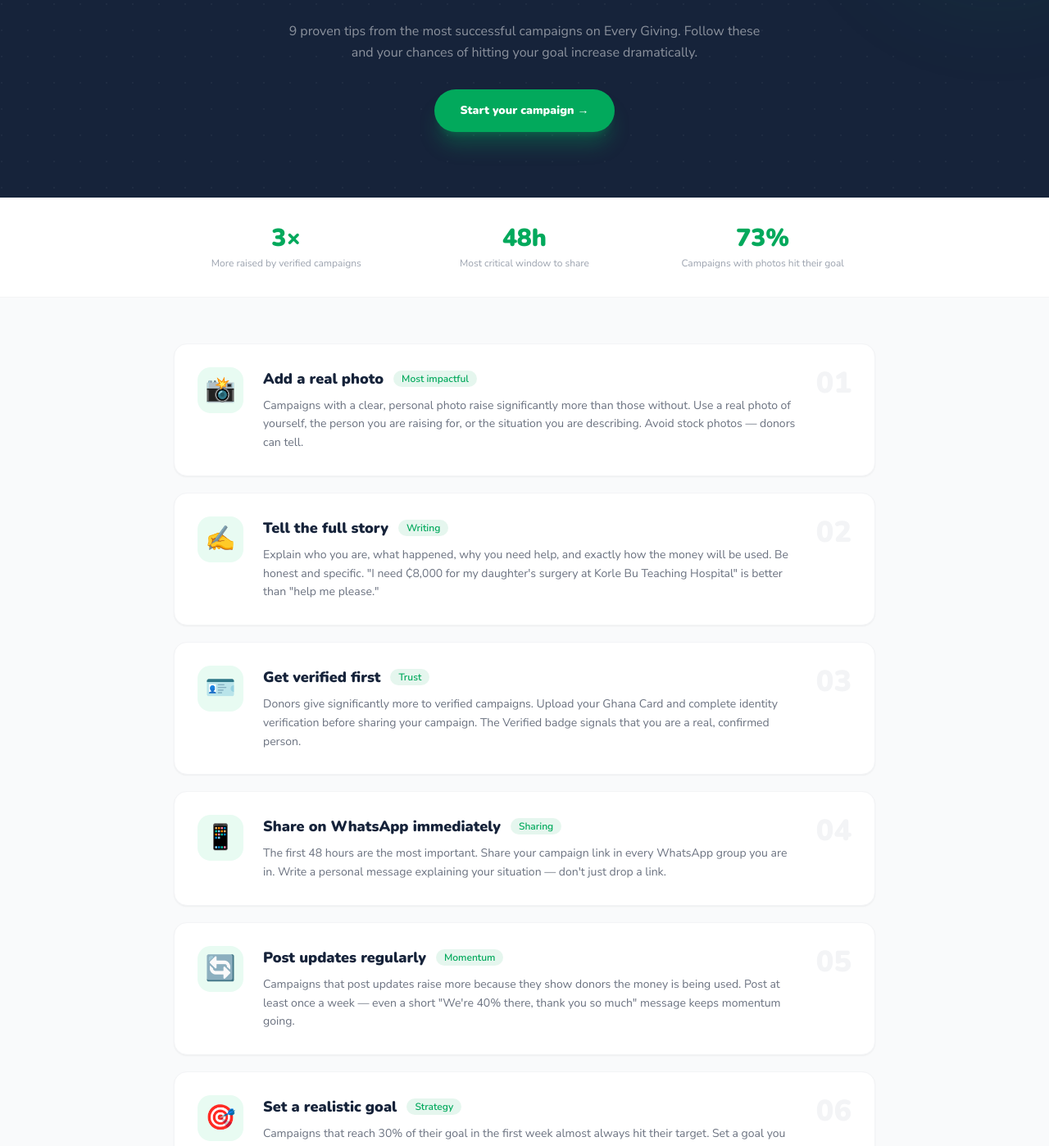
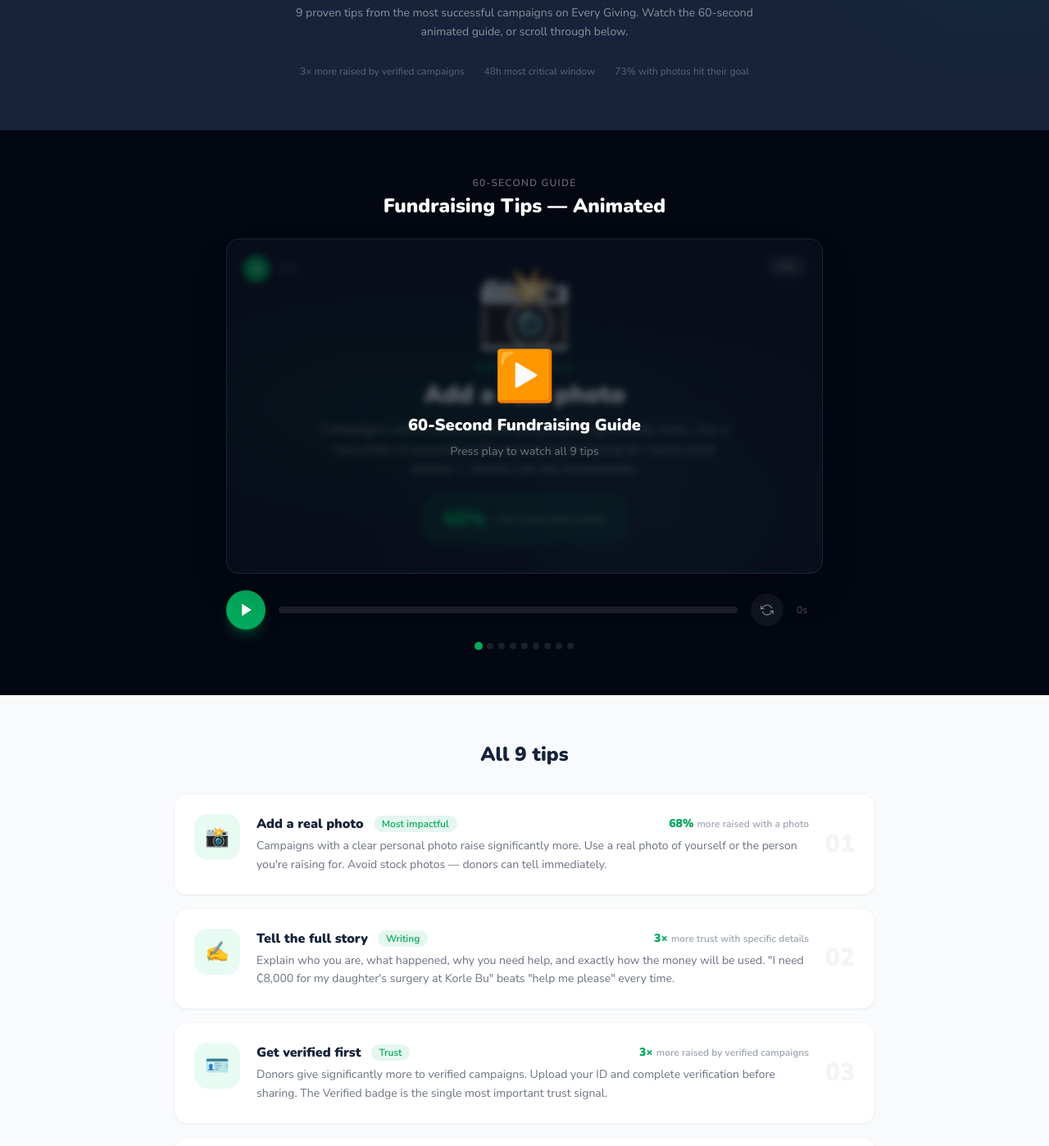
Before and after one commit to jefferyofosu1-cyber/everygivinggh, a Next.js app: page /fundraising-tips in a window 1280 px wide. Shown: the part 286-1684 px from the top of the page at 82% size. Built offline with nearby package versions, Linux system fonts and the light colour scheme; no server answers.

Commit message:
Add files via upload

```diff
--- a/app/fundraising-tips/page.tsx
+++ b/app/fundraising-tips/page.tsx
@@ -1,114 +1,222 @@
+'use client'
+import { useState, useEffect, useRef } from 'react'
 import Link from 'next/link'
 import Navbar from '@/components/layout/Navbar'
 import Footer from '@/components/layout/Footer'
 
 const TIPS = [
-  {
-    n: '01', icon: '📸', title: 'Add a real photo',
-    body: 'Campaigns with a clear, personal photo raise significantly more than those without. Use a real photo of yourself, the person you are raising for, or the situation you are describing. Avoid stock photos — donors can tell.',
-    tag: 'Most impactful',
-  },
-  {
-    n: '02', icon: '✍️', title: 'Tell the full story',
-    body: 'Explain who you are, what happened, why you need help, and exactly how the money will be used. Be honest and specific. "I need ₵8,000 for my daughter\'s surgery at Korle Bu Teaching Hospital" is better than "help me please."',
-    tag: 'Writing',
-  },
-  {
-    n: '03', icon: '🪪', title: 'Get verified first',
-    body: 'Donors give significantly more to verified campaigns. Upload your Ghana Card and complete identity verification before sharing your campaign. The Verified badge signals that you are a real, confirmed person.',
-    tag: 'Trust',
-  },
-  {
-    n: '04', icon: '📱', title: 'Share on WhatsApp immediately',
-    body: 'The first 48 hours are the most important. Share your campaign link in every WhatsApp group you are in. Write a personal message explaining your situation — don\'t just drop a link.',
-    tag: 'Sharing',
-  },
-  {
-    n: '05', icon: '🔄', title: 'Post updates regularly',
-    body: 'Campaigns that post updates raise more because they show donors the money is being used. Post at least once a week — even a short "We\'re 40% there, thank you so much" message keeps momentum going.',
-    tag: 'Momentum',
-  },
-  {
-    n: '06', icon: '🎯', title: 'Set a realistic goal',
-    body: 'Campaigns that reach 30% of their goal in the first week almost always hit their target. Set a goal you can realistically achieve. You can always raise more — but setting too high a goal can make your campaign look unsuccessful.',
-    tag: 'Strategy',
-  },
-  {
-    n: '07', icon: '🙏', title: 'Thank every donor personally',
-    body: 'When someone donates, send them a personal thank you on WhatsApp or by phone. This creates a connection and they often share your campaign further. Donors who feel appreciated become your biggest advocates.',
-    tag: 'Relationships',
-  },
-  {
-    n: '08', icon: '📣', title: 'Ask people to share, not just donate',
-    body: 'Most people cannot donate but many can share. Explicitly ask people to share your campaign even if they cannot give. One share from the right person can unlock 10 new donors.',
-    tag: 'Growth',
-  },
-  {
-    n: '09', icon: '📊', title: 'Show evidence and proof',
-    body: 'If you are raising for medical costs, upload a photo of the hospital bill or doctor\'s letter. If it is for education, show the school fees invoice. Evidence builds trust and removes doubt from potential donors.',
-    tag: 'Credibility',
-  },
+  { n:'01', icon:'📸', title:'Add a real photo', tag:'Most impactful', body:'Campaigns with a clear personal photo raise significantly more. Use a real photo of yourself or the person you\'re raising for. Avoid stock photos — donors can tell immediately.', stat:'68%', statLabel:'more raised with a photo' },
+  { n:'02', icon:'✍️', title:'Tell the full story', tag:'Writing', body:'Explain who you are, what happened, why you need help, and exactly how the money will be used. "I need ₵8,000 for my daughter\'s surgery at Korle Bu" beats "help me please" every time.', stat:'3×', statLabel:'more trust with specific details' },
+  { n:'03', icon:'🪪', title:'Get verified first', tag:'Trust', body:'Donors give significantly more to verified campaigns. Upload your ID and complete verification before sharing. The Verified badge is the single most important trust signal.', stat:'3×', statLabel:'more raised by verified campaigns' },
+  { n:'04', icon:'📱', title:'Share on WhatsApp immediately', tag:'Sharing', body:'The first 48 hours are critical. Share your link in every WhatsApp group you\'re in — write a personal message, not just a link drop. Early momentum is everything.', stat:'48h', statLabel:'most critical window to share' },
+  { n:'05', icon:'🔄', title:'Post updates regularly', tag:'Momentum', body:'Campaigns that post updates raise more. Show donors the money is being used well. Even a short "We\'re 40% there — thank you!" keeps momentum going.', stat:'2×', statLabel:'more raised by campaigns with updates' },
+  { n:'06', icon:'🎯', title:'Set a realistic goal', tag:'Strategy', body:'Campaigns that reach 30% in the first week almost always hit their target. Set a goal you can achieve — you can always raise more. Too high a goal looks like failure.', stat:'30%', statLabel:'in week 1 predicts success' },
+  { n:'07', icon:'🙏', title:'Thank every donor personally', tag:'Relationships', body:'When someone donates, send them a personal WhatsApp thank you. Donors who feel appreciated become your biggest advocates and often share your campaign further.', stat:'5×', statLabel:'more shares from thanked donors' },
+  { n:'08', icon:'📣', title:'Ask people to share, not just donate', tag:'Growth', body:'Most people can\'t donate but can share. Explicitly say "even if you can\'t give, please share." One share from the right person can unlock 10 new donors.', stat:'1 share', statLabel:'can reach 50+ new people' },
+  { n:'09', icon:'📊', title:'Show evidence and proof', tag:'Credibility', body:'Upload a photo of the hospital bill, school fees invoice, or doctor\'s letter. Evidence removes doubt. Transparency builds trust that translates directly into more donations.', stat:'73%', statLabel:'donors want to see proof' },
 ]
 
+// 60-second animation — each tip shown for ~6.5s
+const TOTAL_DURATION = 60000
+const TIP_DURATION = TOTAL_DURATION / TIPS.length
+
 export default function FundraisingTipsPage() {
+  const [playing, setPlaying] = useState(false)
+  const [currentTip, setCurrentTip] = useState(0)
+  const [progress, setProgress] = useState(0)
+  const [tipProgress, setTipProgress] = useState(0)
+  const intervalRef = useRef<NodeJS.Timeout | null>(null)
+  const startTimeRef = useRef<number>(0)
+  const pausedAtRef = useRef<number>(0)
+
+  useEffect(() => {
+    if (!playing) return
+    const start = Date.now() - pausedAtRef.current
+
+    const tick = () => {
+      const elapsed = Date.now() - start
+      const total = Math.min(elapsed / TOTAL_DURATION, 1)
+      const tipIdx = Math.min(Math.floor(elapsed / TIP_DURATION), TIPS.length - 1)
+      const tp = ((elapsed % TIP_DURATION) / TIP_DURATION) * 100
+
+      setProgress(total * 100)
+      setCurrentTip(tipIdx)
+      setTipProgress(tp)
+
+      if (total >= 1) {
+        setPlaying(false)
+        pausedAtRef.current = 0
+        setProgress(100)
+        setTipProgress(100)
+      }
+    }
+
+    intervalRef.current = setInterval(tick, 50)
+    return () => { if (intervalRef.current) clearInterval(intervalRef.current) }
+  }, [playing])
+
+  const handlePlayPause = () => {
+    if (playing) {
+      pausedAtRef.current = (progress / 100) * TOTAL_DURATION
+      setPlaying(false)
+    } else {
+      if (progress >= 100) { pausedAtRef.current = 0; setProgress(0); setCurrentTip(0) }
+      setPlaying(true)
+    }
+  }
+
+  const handleReset = () => {
+    setPlaying(false)
+    pausedAtRef.current = 0
+    setProgress(0)
+    setTipProgress(0)
+    setCurrentTip(0)
+  }
+
+  const tip = TIPS[currentTip]
+
   return (
     <>
       <Navbar />
       <main>
-
         {/* Hero */}
-        <section className="bg-navy py-20 px-5 relative overflow-hidden">
-          <div className="absolute inset-0 opacity-[0.04]" style={{ backgroundImage: 'radial-gradient(circle at 2px 2px, white 1px, transparent 0)', backgroundSize: '32px 32px' }} />
-          <div className="absolute -top-20 -right-20 w-72 h-72 bg-primary/10 rounded-full blur-3xl" />
+        <section className="bg-navy py-16 px-5 relative overflow-hidden">
+          <div className="absolute inset-0 opacity-[0.04]" style={{backgroundImage:'radial-gradient(circle at 2px 2px, white 1px, transparent 0)',backgroundSize:'32px 32px'}} />
+          <div className="absolute -top-20 -right-20 w-72 h-72 bg-primary/10 rounded-full blur-3xl pointer-events-none" />
           <div className="relative max-w-3xl mx-auto text-center">
             <div className="inline-block bg-primary/15 border border-primary/30 text-primary text-xs font-bold px-4 py-1.5 rounded-full mb-5">The ultimate guide</div>
-            <h1 className="font-nunito font-black text-white text-4xl md:text-5xl tracking-tight mb-5" style={{ letterSpacing: -1 }}>
+            <h1 className="font-nunito font-black text-white text-4xl md:text-5xl tracking-tight mb-4" style={{letterSpacing:-1}}>
               How to raise more,<br /><span className="text-primary">faster</span>
             </h1>
-            <p className="text-white/50 text-base max-w-xl mx-auto leading-relaxed mb-8">
-              9 proven tips from the most successful campaigns on Every Giving. Follow these and your chances of hitting your goal increase dramatically.
+            <p className="text-white/50 text-sm max-w-xl mx-auto leading-relaxed mb-7">
+              9 proven tips from the most successful campaigns on Every Giving. Watch the 60-second animated guide, or scroll through below.
             </p>
-            <Link href="/create" className="inline-block bg-primary hover:bg-primary-dark text-white font-nunito font-black px-8 py-4 rounded-full transition-all hover:-translate-y-0.5 shadow-xl shadow-primary/30 text-sm">
-              Start your campaign →
-            </Link>
+            <div className="flex flex-wrap justify-center gap-6 text-xs text-white/30">
+              <span>3× more raised by verified campaigns</span>
+              <span>48h most critical window</span>
+              <span>73% with photos hit their goal</span>
+            </div>
           </div>
         </section>
 
-        {/* Quick wins strip */}
-        <section className="bg-white border-b border-gray-100 py-8">
-          <div className="max-w-4xl mx-auto px-5">
-            <div className="grid grid-cols-3 gap-4 text-center">
-              {[
-                { stat: '3×', label: 'More raised by verified campaigns' },
-                { stat: '48h', label: 'Most critical window to share' },
-                { stat: '73%', label: 'Campaigns with photos hit their goal' },
-              ].map((s, i) => (
-                <div key={i}>
-                  <div className="font-nunito font-black text-primary text-3xl mb-1">{s.stat}</div>
-                  <div className="text-gray-400 text-xs leading-snug">{s.label}</div>
+        {/* ── 60-SECOND ANIMATED VIDEO ── */}
+        <section className="py-14 bg-gray-950">
+          <div className="max-w-3xl mx-auto px-5">
+            <div className="text-center mb-6">
+              <div className="text-white/40 text-xs font-bold uppercase tracking-widest mb-1">60-second guide</div>
+              <h2 className="font-nunito font-black text-white text-2xl">Fundraising Tips — Animated</h2>
+            </div>
+
+            {/* Video frame */}
+            <div className="relative bg-gray-900 rounded-2xl overflow-hidden border border-white/5 shadow-2xl" style={{aspectRatio:'16/9'}}>
+              {/* Background gradient that changes per tip */}
+              <div className="absolute inset-0 transition-all duration-700"
+                style={{background: `radial-gradient(ellipse at 30% 50%, rgba(2,169,92,0.12) 0%, transparent 60%), radial-gradient(ellipse at 70% 80%, rgba(26,43,60,0.8) 0%, transparent 50%)`}} />
+
+              {/* Tip counter */}
+              <div className="absolute top-5 left-5 flex items-center gap-3 z-10">
+                <div className="bg-primary rounded-full w-8 h-8 flex items-center justify-center font-nunito font-black text-white text-xs">{currentTip + 1}</div>
+                <div className="text-white/40 text-xs">of {TIPS.length}</div>
+              </div>
+
+              {/* Time remaining */}
+              <div className="absolute top-5 right-5 z-10">
+                <div className="bg-white/10 border border-white/10 rounded-full px-3 py-1 text-white/60 text-xs">
+                  {Math.ceil((TOTAL_DURATION - (progress / 100) * TOTAL_DURATION) / 1000)}s
                 </div>
+              </div>
+
+              {/* Main content */}
+              <div className="absolute inset-0 flex flex-col items-center justify-center px-10 text-center z-10">
+                <div key={currentTip} className="animate-fade-in">
+                  <div className="text-6xl md:text-8xl mb-4 transition-all duration-500"
+                    style={{filter: playing ? 'none' : 'grayscale(0.5)'}}>
+                    {tip.icon}
+                  </div>
+                  <div className="text-primary text-xs font-bold uppercase tracking-widest mb-2">{tip.tag}</div>
+                  <h3 className="font-nunito font-black text-white text-xl md:text-3xl mb-3 leading-tight">{tip.title}</h3>
+                  <p className="text-white/50 text-sm md:text-base leading-relaxed max-w-lg">{tip.body}</p>
+                  <div className="mt-5 inline-flex items-center gap-3 bg-primary/15 border border-primary/30 rounded-2xl px-6 py-3">
+                    <span className="font-nunito font-black text-primary text-2xl">{tip.stat}</span>
+                    <span className="text-white/50 text-xs">{tip.statLabel}</span>
+                  </div>
+                </div>
+
+                {/* Idle state */}
+                {!playing && progress === 0 && (
+                  <div className="absolute inset-0 flex flex-col items-center justify-center bg-gray-950/60 backdrop-blur-sm">
+                    <div className="text-6xl mb-4">▶️</div>
+                    <div className="font-nunito font-black text-white text-xl mb-2">60-Second Fundraising Guide</div>
+                    <div className="text-white/40 text-sm">Press play to watch all 9 tips</div>
+                  </div>
+                )}
+              </div>
+
+              {/* Tip progress bar at bottom */}
+              <div className="absolute bottom-0 left-0 right-0 h-0.5 bg-white/5">
+                <div className="h-full bg-primary transition-all" style={{width:`${tipProgress}%`}} />
+              </div>
+            </div>
+
+            {/* Controls */}
+            <div className="mt-5 flex items-center gap-4">
+              {/* Play/Pause */}
+              <button onClick={handlePlayPause}
+                className="w-12 h-12 bg-primary hover:bg-primary-dark rounded-full flex items-center justify-center text-white transition-all hover:scale-105 shadow-lg shadow-primary/30 flex-shrink-0">
+                {playing ? (
+                  <svg className="w-5 h-5" fill="currentColor" viewBox="0 0 24 24"><rect x="6" y="4" width="4" height="16"/><rect x="14" y="4" width="4" height="16"/></svg>
+                ) : (
+                  <svg className="w-5 h-5 ml-0.5" fill="currentColor" viewBox="0 0 24 24"><polygon points="5,3 19,12 5,21"/></svg>
+                )}
+              </button>
+
+              {/* Overall progress bar */}
+              <div className="flex-1 h-2 bg-white/10 rounded-full overflow-hidden cursor-pointer"
+                onClick={e => {
+                  const rect = e.currentTarget.getBoundingClientRect()
+                  const pct = (e.clientX - rect.left) / rect.width
+                  pausedAtRef.current = pct * TOTAL_DURATION
+                  setProgress(pct * 100)
+                  setCurrentTip(Math.min(Math.floor(pct * TIPS.length), TIPS.length - 1))
+                }}>
+                <div className="h-full bg-primary rounded-full transition-all" style={{width:`${progress}%`}} />
+              </div>
+
+              {/* Reset */}
+              <button onClick={handleReset} className="w-10 h-10 bg-white/5 hover:bg-white/10 rounded-full flex items-center justify-center text-white/40 hover:text-white transition-all flex-shrink-0">
+                <svg className="w-4 h-4" fill="none" stroke="currentColor" strokeWidth={2} viewBox="0 0 24 24"><path d="M1 4v6h6M23 20v-6h-6"/><path d="M20.49 9A9 9 0 0 0 5.64 5.64L1 10m22 4-4.64 4.36A9 9 0 0 1 3.51 15"/></svg>
+              </button>
+
+              <span className="text-white/30 text-xs w-8">{Math.floor(progress / 100 * 60)}s</span>
+            </div>
+
+            {/* Tip dots */}
+            <div className="flex justify-center gap-1.5 mt-4">
+              {TIPS.map((_, i) => (
+                <button key={i} onClick={() => { pausedAtRef.current = (i / TIPS.length) * TOTAL_DURATION; setCurrentTip(i); setProgress((i/TIPS.length)*100) }}
+                  className={`w-2 h-2 rounded-full transition-all ${i === currentTip ? 'bg-primary scale-125' : i < currentTip ? 'bg-primary/40' : 'bg-white/10'}`} />
               ))}
             </div>
           </div>
         </section>
 
-        {/* Tips */}
+        {/* Tip cards — static list */}
         <section className="py-14 bg-gray-50">
           <div className="max-w-4xl mx-auto px-5">
-            <div className="flex flex-col gap-5">
-              {TIPS.map((tip, i) => (
-                <div key={i} className="bg-white rounded-2xl border border-gray-100 shadow-sm p-7 flex gap-6">
-                  <div className="flex-shrink-0">
-                    <div className="w-14 h-14 bg-primary-light rounded-2xl flex items-center justify-center text-3xl">{tip.icon}</div>
+            <h2 className="font-nunito font-black text-navy text-2xl text-center mb-8">All 9 tips</h2>
+            <div className="flex flex-col gap-4">
+              {TIPS.map((t, i) => (
+                <div key={i} className="bg-white rounded-2xl border border-gray-100 shadow-sm p-6 flex gap-5 hover:shadow-md transition-all">
+                  <div className="flex-shrink-0 w-14 h-14 bg-primary-light rounded-2xl flex items-center justify-center text-2xl">{t.icon}</div>
+                  <div className="flex-1">
+                    <div className="flex items-center gap-3 mb-1 flex-wrap">
+                      <div className="font-nunito font-black text-navy text-base">{t.title}</div>
+                      <span className="text-xs font-bold bg-primary/10 text-primary px-2.5 py-0.5 rounded-full">{t.tag}</span>
+                      <span className="ml-auto text-primary font-nunito font-black text-sm">{t.stat} <span className="text-gray-400 font-normal text-xs">{t.statLabel}</span></span>
+                    </div>
+                    <p className="text-gray-500 text-sm leading-relaxed">{t.body}</p>
                   </div>
-                  <div className="flex-1">
-                    <div className="flex items-center gap-3 mb-2 flex-wrap">
-                      <div className="font-nunito font-black text-navy text-lg">{tip.title}</div>
-                      <span className="text-xs font-bold bg-primary/10 text-primary px-2.5 py-0.5 rounded-full">{tip.tag}</span>
-                    </div>
-                    <p className="text-gray-500 text-sm leading-relaxed">{tip.body}</p>
-                  </div>
-                  <div className="font-nunito font-black text-gray-100 text-4xl flex-shrink-0 hidden md:block">{tip.n}</div>
+                  <div className="font-nunito font-black text-gray-100 text-3xl flex-shrink-0 hidden md:block self-center">{t.n}</div>
                 </div>
               ))}
             </div>
@@ -117,13 +225,12 @@ export default function FundraisingTipsPage() {
 
         {/* CTA */}
         <section className="py-14 bg-primary text-center px-5">
-          <h2 className="font-nunito font-black text-white text-3xl mb-3">Ready to start?</h2>
-          <p className="text-white/70 text-sm mb-7">Apply these tips from day one. Free to create. Verified in minutes.</p>
+          <h2 className="font-nunito font-black text-white text-3xl mb-3">Apply these tips from day one</h2>
+          <p className="text-white/70 text-sm mb-7">Free to start. Verified in minutes. MoMo-native.</p>
           <Link href="/create" className="inline-block bg-white text-primary font-nunito font-black px-10 py-4 rounded-full hover:-translate-y-0.5 transition-all shadow-xl text-sm">
             Create your campaign →
           </Link>
         </section>
-
       </main>
       <Footer />
     </>
```
